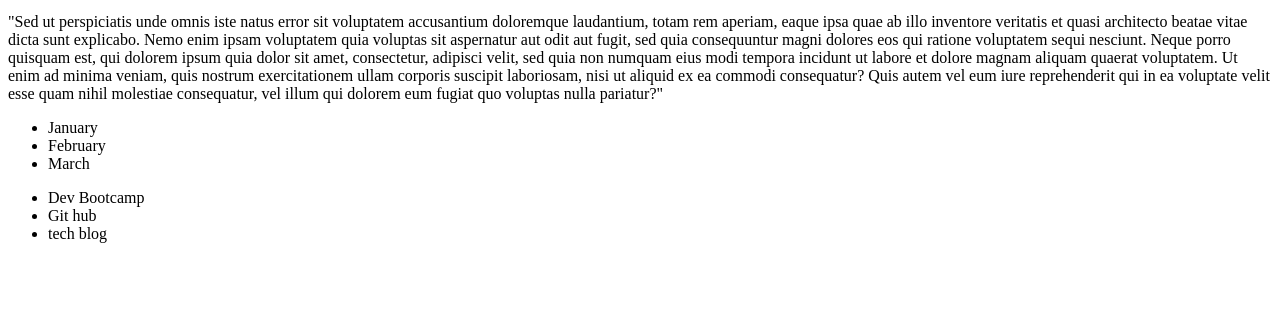
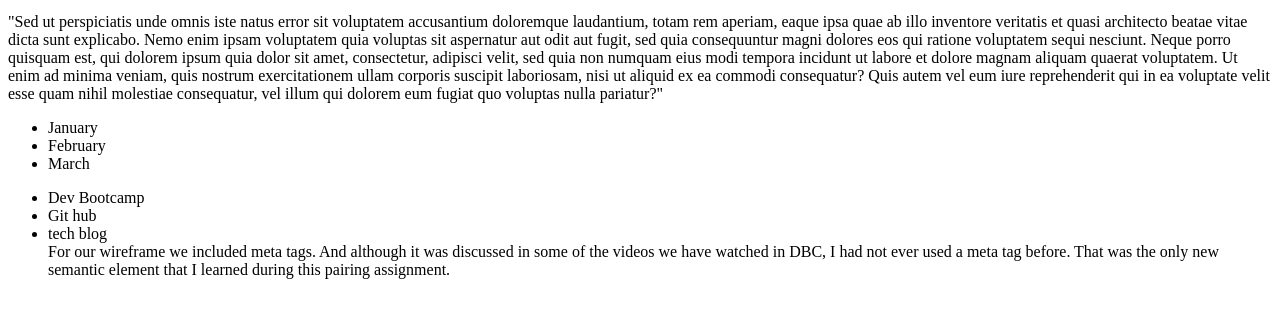
Before and after one commit to andriayr/andriayr.github.io, a plain HTML site: page blog.template.html in a window 1280 px wide. Shown: the part 163-480 px from the top of the page. Drawn offline with Linux system fonts and the light colour scheme.

Commit message:
Add reflection response

```diff
--- a/blog.template.html
+++ b/blog.template.html
@@ -22,5 +22,23 @@
     <li>Git hub </li>
     <li> tech blog </li>
 
+<!--How was it to wireframe and create an HTML page with a pair?
+
+I had the privillege of working with an empathetic partner, so the process of wireframing  was a positive one. My partner was used to driving and I was used to navigating, so we did our best to switch roles. He created the wireframe based on our conversation on what we thought it should look like, so we both could add input for things we thought should or should not be included.  Creating the HTML file also seemed pretty straight to the point. This activity was a lot less scary than I intitially anticipated, which I am really happy about.
+
+Did you find wireframing to be helpful to your development process?
+
+When the topic of wireframing came up, I merely thought it was just another step in the process. Something you have to do, just because. But now that I have had a few opportunities to create wireframes myself, I see the value of this step in the process. It paints a clear picture that is essential in maintaining cohesion in the creating process. So yes, I do find wireframing to be helpful in my development process.
+
+What did you and your pair decide made a good wireframe?
+
+We decided that our wireframe should include a photo, meta tags, and content. We kept it pretty general due to the instructions that were outlined, but ultimately, we understand that it is important to have a wireframe that shows the user friendly nature of our site.
+
+
+What new semantic elements did you learn about (if any)?-->
+
+For our wireframe we included meta tags. And although it was discussed in some of the videos we have watched in DBC, I had not ever used a meta tag before. That was the only new semantic element that I learned during this pairing assignment.
+
+
 </body>
 </html>
```
